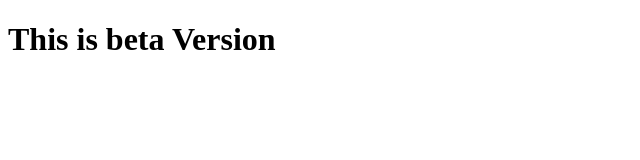
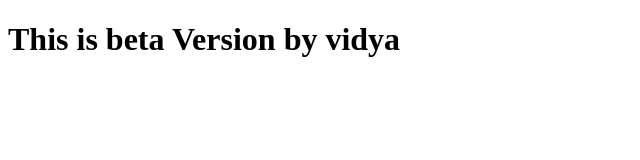
Before and after one commit to vtechmay/e-commerce, a plain HTML site: page index.html in a window 1280 px wide. Shown: the whole page, without its empty margins (0-640 px from the left). Drawn offline with Linux system fonts and the light colour scheme.

Commit message:
added author name

```diff
--- a/index.html
+++ b/index.html
@@ -6,6 +6,6 @@
     <title>Document</title>
 </head>
 <body>
-    <h1>This is beta Version</h1>
+    <h1>This is beta Version by vidya</h1>
 </body>
 </html>
```
